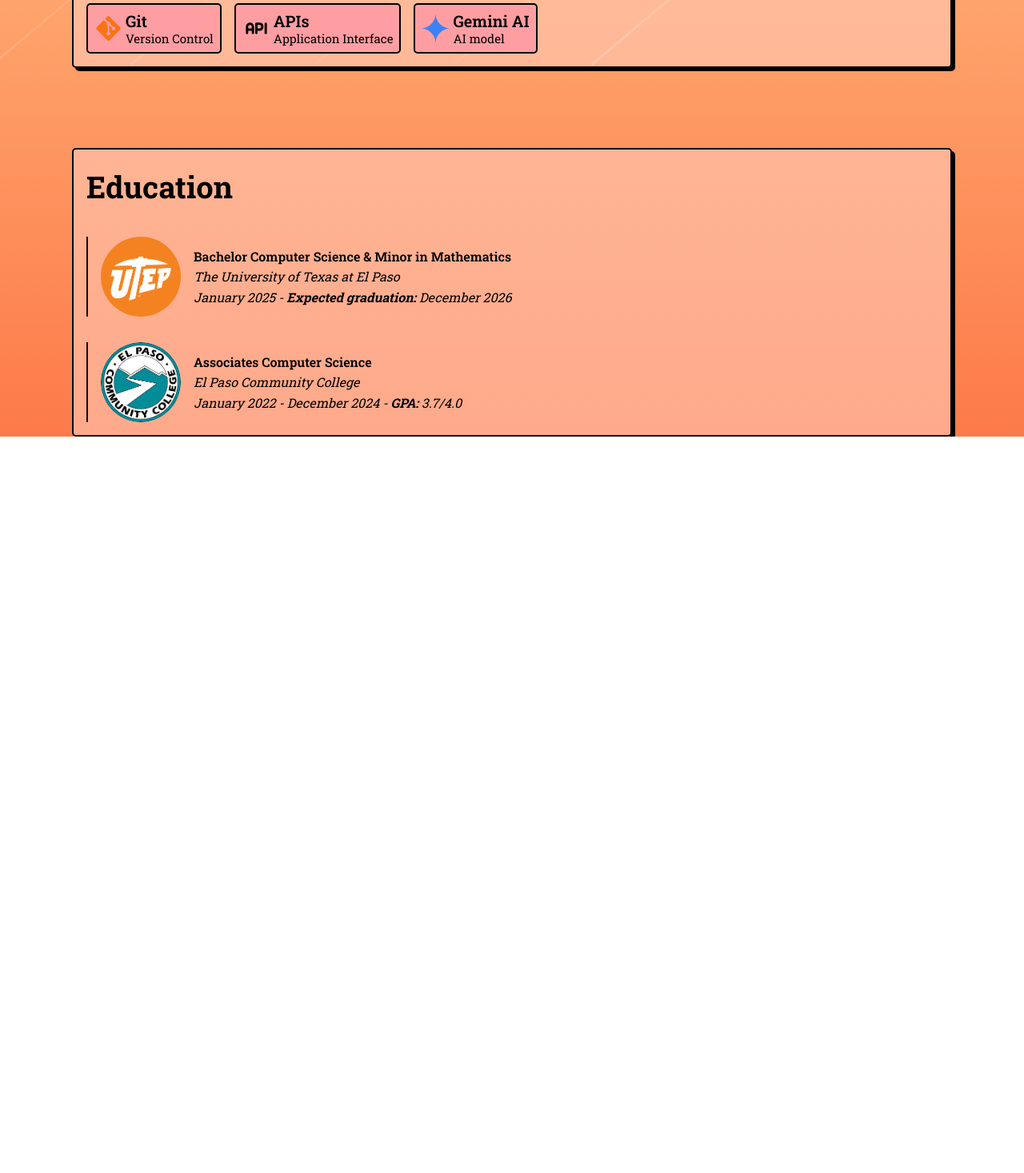
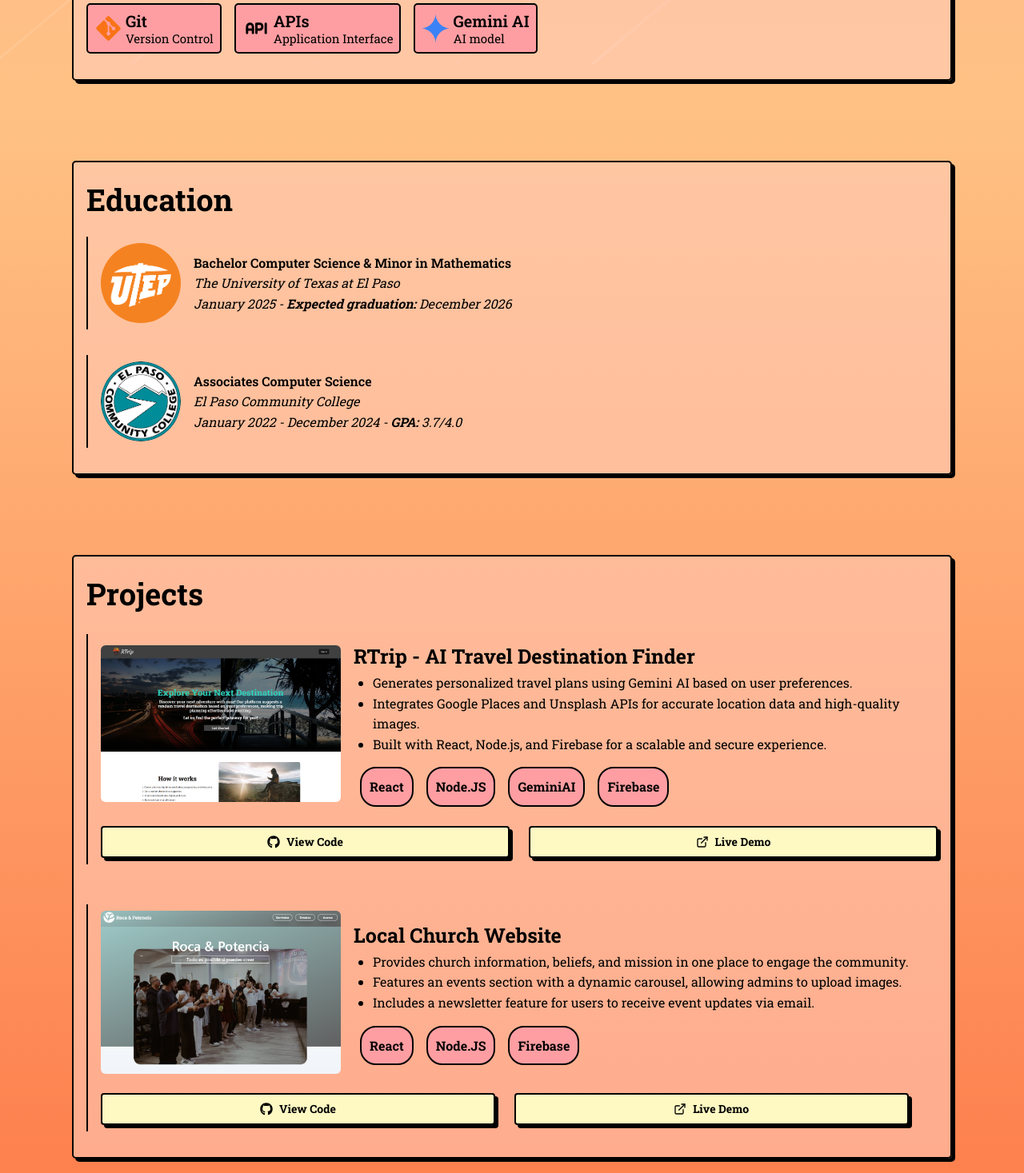
Before and after one commit to Ateran7595/Portfolio, a React (Vite) app: page / in a window 1280 px wide. Shown: the part 1330-2797 px from the top of the page at 80% size. Before the commit the page ends 1876 px from the top, so only its background shows below. Built offline with nearby package versions, Linux system fonts and the light colour scheme.

Commit message:
Finished projects section

```diff
--- a/src/App.css
+++ b/src/App.css
@@ -9,6 +9,7 @@
     justify-content: center;
     align-items: center;
     padding-top: 150px;
+    padding-bottom: 150px;
     background: linear-gradient(to bottom, #ff9ea2, #ffc284, #fd7a4a);
     line-height: 1.6;
   }
--- a/src/App.jsx
+++ b/src/App.jsx
@@ -14,6 +14,8 @@ import { RiFirebaseFill } from "react-icons/ri";
 import { FaGitAlt } from "react-icons/fa";
 import { TbApi } from "react-icons/tb";
 import { RiGeminiFill } from "react-icons/ri";
+import { FiExternalLink } from "react-icons/fi";
+import { MdEmail } from "react-icons/md";
 
 
 import {
@@ -45,7 +47,8 @@ function App() {
           <div className='flex flex-col gap-4'>
             <SheetCloseBtn idref='About' btnName='About Me' />
             <SheetCloseBtn idref='Skills' btnName='Skills' />
-            <SheetCloseBtn idref='Exp' btnName='Education' />
+            <SheetCloseBtn idref='Education' btnName='Education' />
+            <SheetCloseBtn idref='Projects' btnName='Projects' />
           </div>
         </SheetContent>
       </Sheet>
@@ -74,6 +77,7 @@ function App() {
             <a href="../resume.pdf" target='__blank'><Button className='bg-yellow-100'>Resume</Button></a>
             <a href="https://github.com/Ateran7595" target='__blank'><Button ><FaGithub />Github</Button></a>
             <a href="https://www.linkedin.com/in/alejandro-teran795/" target='__blank'><Button ><FaLinkedin />LinkedIn</Button></a>
+            <Button onClick={() => window.location.href = 'mailto:alexteran795@gmail.com'}><MdEmail />Email</Button>
           </div>
         </div>
       </div>
@@ -91,7 +95,7 @@ function App() {
       </div>
       <div id='Skills' className='relative flex flex-col justify-center items-start font-roboto w-[1100px] mt-[100px] bg-[#ffccba94] shadow-shadow rounded-[5px] p-4 border-solid border-2 border-black'>
         <h1 className='font-bold text-[38px]'>Skills</h1>
-        <div>
+        <div className='mb-4'>
           <div>
             <h1 className='font-semibold text-[25px]'>Frontend:</h1>
             <div className='flex flex-wrap gap-4'>
@@ -121,9 +125,9 @@ function App() {
           </div>
         </div>
       </div>
-      <div id='Exp' className='relative flex flex-col justify-center items-start gap-8 font-roboto w-[1100px] mt-[100px] bg-[#ffccba94] shadow-shadow rounded-[5px] p-4 border-solid border-2 border-black'>
+      <div id='Education' className='relative flex flex-col justify-center items-start font-roboto w-[1100px] mt-[100px] bg-[#ffccba94] shadow-shadow rounded-[5px] p-4 border-solid border-2 border-black'>
         <h1 className='font-bold text-[38px]'>Education</h1>
-        <div className='flex items-center justify-center gap-4 border-l-2 border-black pl-4'>
+        <div className='flex items-center justify-center gap-4 border-l-2 border-black pl-4 pt-2 pb-2 mt-4'>
           <img src="../utep.png" alt="utep" className='w-[100px] rounded-[100px]' />
           <div>
             <h1 className='font-semibold'>Bachelor Computer Science & Minor in Mathematics</h1>
@@ -131,7 +135,7 @@ function App() {
             <p className='italic'>January 2025 - <b>Expected graduation:</b> December 2026</p>
           </div>
         </div>
-        <div className='flex items-center justify-center gap-4 border-l-2 border-black pl-4'>
+        <div className='flex items-center justify-center gap-4 border-l-2 border-black pl-4 pt-2 pb-2 mt-8 mb-4'>
           <img src="../epcc.png" alt="utep" className='w-[100px] rounded-[100px]' />
           <div>
             <h1 className='font-semibold'>Associates Computer Science</h1>
@@ -140,6 +144,58 @@ function App() {
           </div>
         </div>
       </div>
+      <div id='Projects' className='relative flex flex-col justify-center items-start font-roboto w-[1100px] mt-[100px] bg-[#ffccba94] shadow-shadow rounded-[5px] p-4 border-solid border-2 border-black'>
+        <h1 className='font-bold text-[38px]'>Projects</h1>
+        <div className='flex flex-col items-center justify-center gap-6 border-l-2 border-black mt-[20px] pl-4 pt-2 pb-2'>
+          <div className='flex items-center justify-center gap-4'>
+            <img src="../RTrip.png" alt="RTrip" className='w-[300px] rounded-md' />
+            <div>
+              <h1 className='font-bold text-[25px]'>RTrip - AI Travel Destination Finder</h1>
+              <ul className='list-disc pl-6'>
+                <li>Generates personalized travel plans using Gemini AI based on user preferences.</li>
+                <li>Integrates Google Places and Unsplash APIs for accurate location data and high-quality images.</li>
+                <li>Built with React, Node.js, and Firebase for a scalable and secure experience.</li>
+              </ul>
+              <div className='mt-4'>
+                <ul className='flex gap-4 font-bold items-center justify-start pl-2'>
+                  <li className='border-solid border-2 border-black bg-[#ff9ea2] rounded-[20px] p-[10px]'>React</li>
+                  <li className='border-solid border-2 border-black bg-[#ff9ea2] rounded-[20px] p-[10px]'>Node.JS</li>
+                  <li className='border-solid border-2 border-black bg-[#ff9ea2] rounded-[20px] p-[10px]'>GeminiAI</li>
+                  <li className='border-solid border-2 border-black bg-[#ff9ea2] rounded-[20px] p-[10px]'>Firebase</li>
+                </ul>
+              </div>
+            </div>
+          </div>
+          <div className='flex justify-center gap-6 items-center w-full'>
+            <a href="https://github.com/Ateran7595/RTrip" target='__blank' className='w-full'><Button className='w-full font-bold bg-yellow-100' ><FaGithub />View Code</Button></a>
+            <a href="https://r-trip.vercel.app/" target='__blank' className='w-full'><Button className='w-full font-bold bg-yellow-100'><FiExternalLink />Live Demo</Button></a>
+          </div>
+        </div>
+        <div className='flex flex-col items-center justify-center gap-6 border-l-2 border-black mt-[50px] pl-4 pt-2 pb-2 mb-4'>
+          <div className='flex items-center justify-center gap-4'>
+            <img src="../RPproject.png" alt="RTrip" className='w-[300px] rounded-md' />
+            <div>
+              <h1 className='font-bold text-[25px]'>Local Church Website</h1>
+              <ul className='list-disc pl-6'>
+                <li>Provides church information, beliefs, and mission in one place to engage the community.</li>
+                <li>Features an events section with a dynamic carousel, allowing admins to upload images.</li>
+                <li>Includes a newsletter feature for users to receive event updates via email.</li>
+              </ul>
+              <div className='mt-4'>
+                <ul className='flex gap-4 font-bold items-center justify-start pl-2'>
+                  <li className='border-solid border-2 border-black bg-[#ff9ea2] rounded-[20px] p-[10px]'>React</li>
+                  <li className='border-solid border-2 border-black bg-[#ff9ea2] rounded-[20px] p-[10px]'>Node.JS</li>
+                  <li className='border-solid border-2 border-black bg-[#ff9ea2] rounded-[20px] p-[10px]'>Firebase</li>
+                </ul>
+              </div>
+            </div>
+          </div>
+          <div className='flex justify-center gap-6 items-center w-full'>
+            <a href="https://github.com/Ateran7595/Roca-Potencia" target='__blank' className='w-full'><Button className='w-full font-bold bg-yellow-100' ><FaGithub />View Code</Button></a>
+            <a href="https://roca-potencia.vercel.app/" target='__blank' className='w-full'><Button className='w-full font-bold bg-yellow-100'><FiExternalLink />Live Demo</Button></a>
+          </div>
+        </div>
+      </div>
     </div>
   )
 }
```
Also changed, not shown: public/RPproject.png (added), public/RTrip.png (added).
